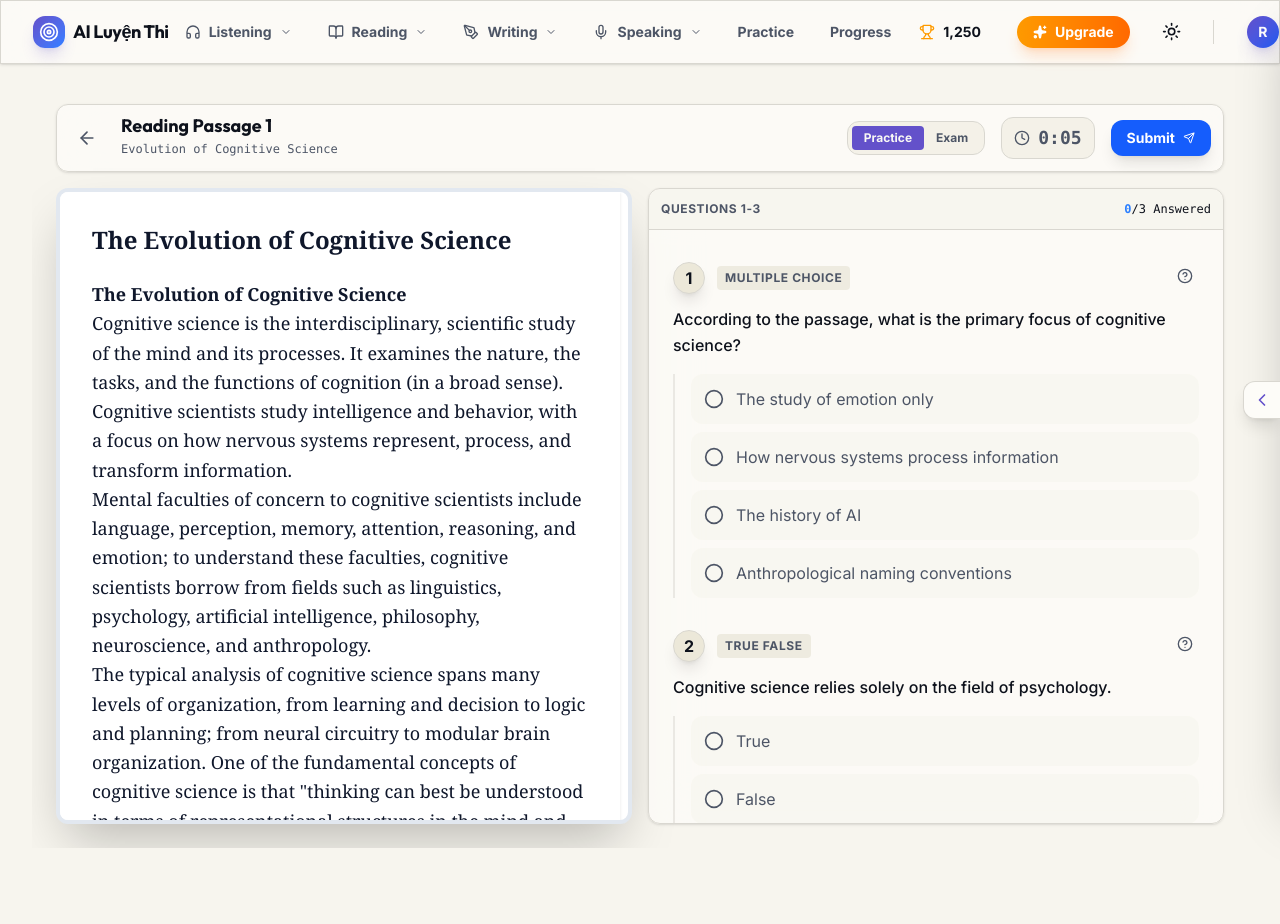
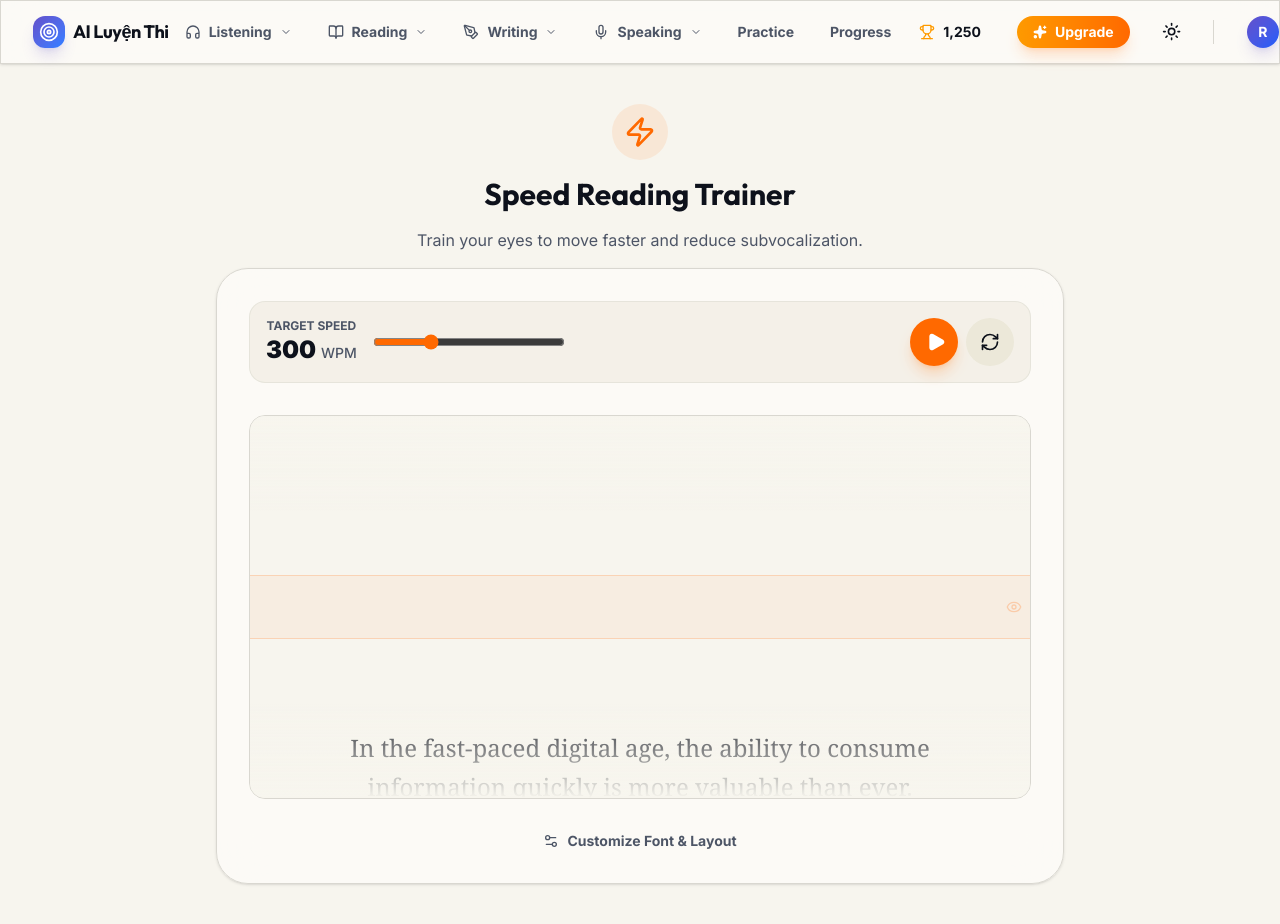
Before and after one commit to khanhnguyendev/ailuyenthi, a Next.js app: page /skills/reading/speed in a window 1280 px wide. Shown: the top 924 px of the page. Before the commit the page ends 880 px from the top, so only its background shows below. Built offline with nearby package versions, Linux system fonts and the light colour scheme.

Commit message:
feat: implement reading speed training page

```diff
--- /dev/null
+++ b/src/app/(dashboard)/skills/reading/speed/page.tsx
@@ -0,0 +1,104 @@
+"use client";
+
+import { Zap, Play, Pause, RefreshCw, Settings2, Eye } from "lucide-react";
+import { useState, useEffect, useRef } from "react";
+import { motion } from "framer-motion";
+
+export default function ReadingSpeedPage() {
+    const [wpm, setWpm] = useState(300);
+    const [isPlaying, setIsPlaying] = useState(false);
+    const textRef = useRef<HTMLDivElement>(null);
+
+    const content = `In the fast-paced digital age, the ability to consume information quickly is more valuable than ever. Speed reading is not just about skimming; it's about processing visual information efficiently. Traditional readers often subvocalize, or pronounce words in their head as they read, which limits their speed to their speaking rate—typically around 150 to 250 words per minute. Speed reading techniques aim to silence this inner voice and expand the eye's fixation span. By capturing phrases or entire lines at a glance rather than word-by-word, readers can double or even triple their efficiency. However, speed must be balanced with comprehension. It is of little use to read 1000 words per minute if one retains nothing of the content. Therefore, advanced practitioners also focus on "active reading" strategies, such as previewing headers, identifying key terms, and varying speed based on the text's complexity.`;
+
+    // Simple Auto-Scroll Simulation
+    useEffect(() => {
+        let interval: NodeJS.Timeout;
+        if (isPlaying && textRef.current) {
+            interval = setInterval(() => {
+                if (textRef.current) {
+                    textRef.current.scrollTop += 1; // Scroll 1px
+                    // Reset if bottom reached (mock loop)
+                    if (textRef.current.scrollHeight - textRef.current.scrollTop === textRef.current.clientHeight) {
+                        setIsPlaying(false);
+                    }
+                }
+            }, 60000 / wpm / 2); // Rudimentary logic based on WPM
+        }
+        return () => clearInterval(interval);
+    }, [isPlaying, wpm]);
+
+    return (
+        <div className="container mx-auto p-6 max-w-4xl space-y-8">
+            <div className="flex flex-col items-center text-center space-y-4 mb-4">
+                <div className="p-3 bg-orange-500/10 rounded-full">
+                    <Zap className="w-8 h-8 text-orange-500" />
+                </div>
+                <h1 className="text-3xl font-bold font-outfit text-foreground">Speed Reading Trainer</h1>
+                <p className="text-muted-foreground">Train your eyes to move faster and reduce subvocalization.</p>
+            </div>
+
+            <div className="glass p-8 rounded-[2rem] border border-border shadow-2xl relative overflow-hidden">
+                {/* WPM Controls */}
+                <div className="flex flex-col md:flex-row items-center justify-between gap-6 mb-8 p-4 bg-secondary/50 rounded-2xl border border-border/50">
+                    <div className="flex items-center gap-4">
+                        <div className="text-center">
+                            <span className="block text-xs font-bold text-muted-foreground uppercase">Target Speed</span>
+                            <span className="text-2xl font-black text-foreground">{wpm} <span className="text-sm font-medium text-muted-foreground">WPM</span></span>
+                        </div>
+                        <input
+                            type="range"
+                            min="100"
+                            max="800"
+                            step="50"
+                            value={wpm}
+                            onChange={(e) => setWpm(parseInt(e.target.value))}
+                            className="w-48 accent-orange-500"
+                        />
+                    </div>
+
+                    <div className="flex gap-2">
+                        <button
+                            onClick={() => setIsPlaying(!isPlaying)}
+                            className="w-12 h-12 rounded-full bg-orange-500 hover:bg-orange-600 text-white flex items-center justify-center shadow-lg shadow-orange-500/25 transition-all hover:scale-110 active:scale-95"
+                        >
+                            {isPlaying ? <Pause className="w-5 h-5 fill-current" /> : <Play className="w-5 h-5 fill-current ml-1" />}
+                        </button>
+                        <button className="w-12 h-12 rounded-full bg-secondary hover:bg-secondary/80 text-foreground flex items-center justify-center transition-colors">
+                            <RefreshCw className="w-5 h-5" />
+                        </button>
+                    </div>
+                </div>
+
+                {/* Reader View */}
+                <div className="relative h-96 bg-background rounded-2xl border border-border overflow-hidden">
+                    {/* Focal Point Line */}
+                    <div className="absolute top-1/2 left-0 right-0 h-16 -translate-y-1/2 bg-orange-500/5 border-y border-orange-500/20 pointer-events-none z-10 flex items-center px-2">
+                        <Eye className="w-4 h-4 text-orange-500/50 absolute right-2 opacity-50" />
+                    </div>
+
+                    <div
+                        ref={textRef}
+                        className="h-full overflow-y-auto px-12 py-[40%] text-2xl font-serif text-foreground leading-relaxed text-center scroll-smooth no-scrollbar"
+                    >
+                        {content.split('. ').map((sentence, i) => (
+                            <p key={i} className="mb-6">{sentence}.</p>
+                        ))}
+                        <p className="text-sm text-muted-foreground mt-24">-- End of Passage --</p>
+                    </div>
+
+                    {/* Mask Gradients */}
+                    <div className="absolute top-0 inset-x-0 h-24 bg-gradient-to-b from-background to-transparent z-20 pointer-events-none" />
+                    <div className="absolute bottom-0 inset-x-0 h-24 bg-gradient-to-t from-background to-transparent z-20 pointer-events-none" />
+                </div>
+
+                <div className="mt-8 text-center">
+                    <button className="text-sm font-bold text-muted-foreground hover:text-primary transition-colors flex items-center justify-center gap-2 mx-auto">
+                        <Settings2 className="w-4 h-4" />
+                        Customize Font & Layout
+                    </button>
+                </div>
+            </div>
+        </div>
+    );
+}
```
